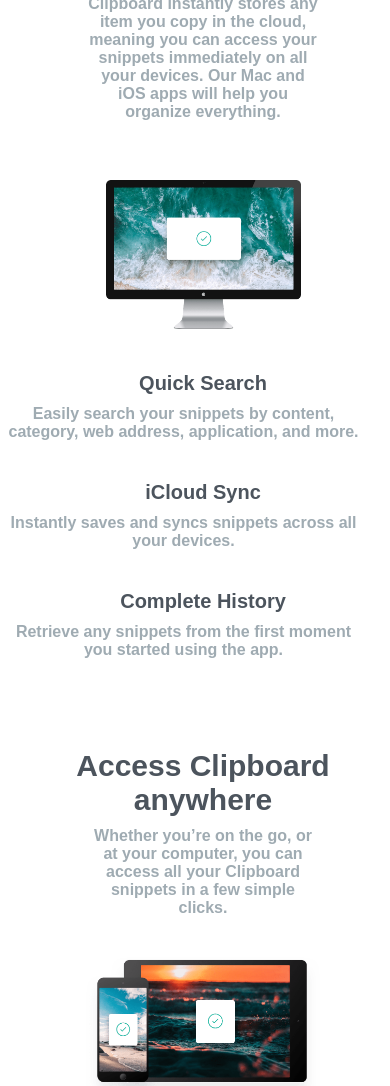
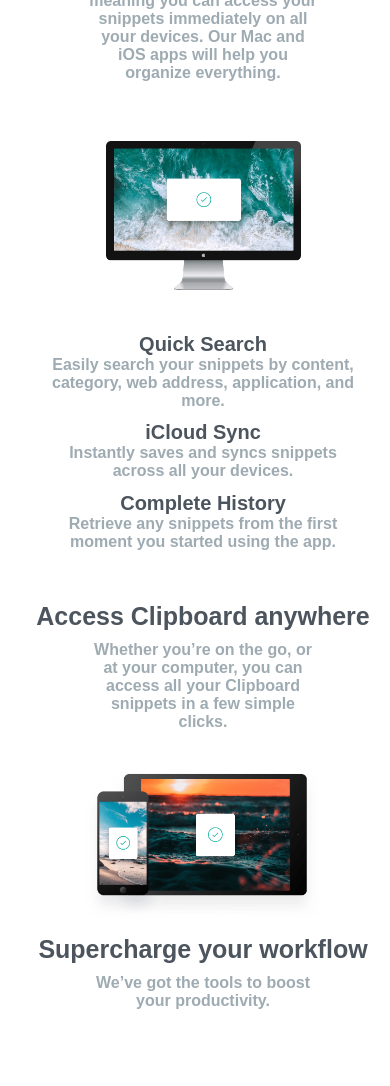
Before and after one commit to Taruna06/clipboard-landing-page, a plain HTML site: page clipboard-landing-page-master/index.html in a window 390 px wide. Shown: the part 663-1749 px from the top of the page. Drawn offline with Linux system fonts and the light colour scheme; a web font is replaced by a local one.

Commit message:
Update style.css

```diff
--- a/clipboard-landing-page-master/style.css
+++ b/clipboard-landing-page-master/style.css
@@ -177,7 +177,7 @@ body
 	.history
 	{
 		width:100%;
-		font-size:30px;
+		font-size:25px;
 	}
 	.keep2,.keep
 	{
@@ -201,7 +201,8 @@ body
 	.left
 	{
 		text-align:center;
-		width:90%;
+		width:80%;
+		margin:auto;
 	}
 	.google
 	{
```
